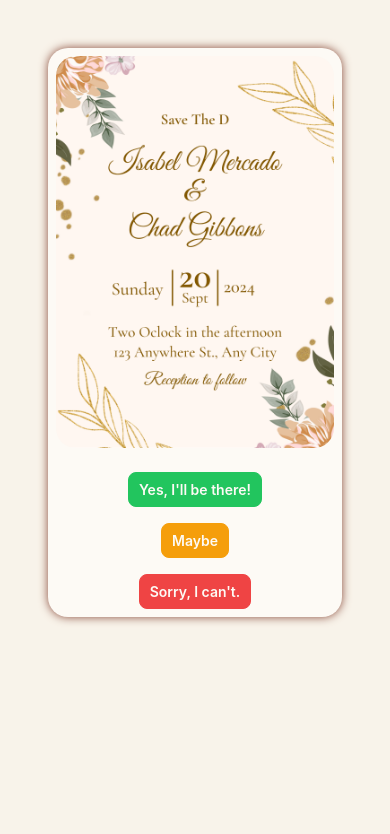
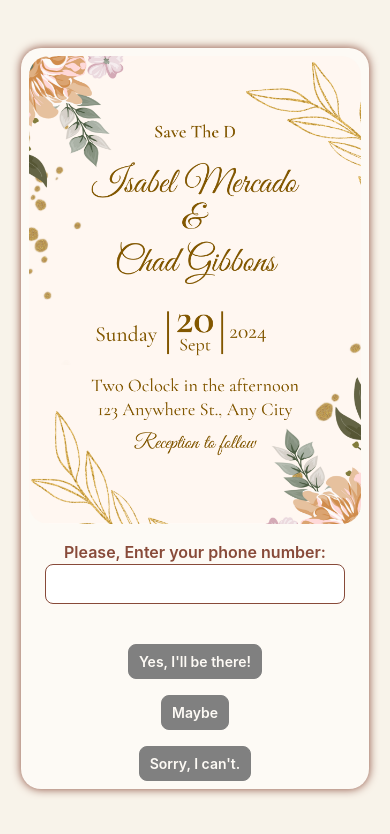
Before and after one commit to ToqaHani/Evanta, a React (Vite) app in the folder Frontend/Evanta-Frontend/: page / in a window 390 px wide. Shown: the top 834 px of the page. Built offline with nearby package versions, Linux system fonts and the light colour scheme.

Commit message:
feat: update invitation component with phone input and status handling

```diff
--- a/Frontend/Evanta-Frontend/package.json
+++ b/Frontend/Evanta-Frontend/package.json
@@ -10,11 +10,13 @@
     "preview": "vite preview"
   },
   "dependencies": {
+    "axios": "^1.20.0",
     "bootstrap": "^5.3.8",
     "react": "^19.2.8",
     "react-bootstrap": "^2.10.10",
     "react-dom": "^19.2.8",
-    "react-icons": "^5.7.0"
+    "react-icons": "^5.7.0",
+    "react-router-dom": "^7.18.3"
   },
   "devDependencies": {
     "@eslint/js": "^10.0.1",
--- a/Frontend/Evanta-Frontend/src/pages/Public-Invitation/Public-invitation.css
+++ b/Frontend/Evanta-Frontend/src/pages/Public-Invitation/Public-invitation.css
@@ -30,6 +30,10 @@ body {
   color: var(--color-dark-brown);
 }
 
+label {
+  font-weight: 600;
+  color: var(--color-brown);
+}
 .page {
   position: fixed;
   inset: 0;
@@ -65,6 +69,20 @@ div.content {
   border-radius: 20px;
 }
 
+input {
+  border: 1px solid var(--color-brown);
+  border-radius: 8px;
+  width: 300px;
+  height: 40px;
+  color: var(--color-dark-brown);
+  padding: 5px;
+}
+
+input:focus {
+  border: 2px solid var(--color-dark-brown);
+  outline: none;
+}
+
 button {
   color: var(--color-white);
   padding: 10px 16px;
@@ -78,9 +96,15 @@ button {
   font-weight: 600;
 }
 
-button:hover {
+button:disabled {
+  cursor: not-allowed;
+  background-color: gray !important;
+  border: 1px solid gray !important;
+}
+button:enabled:hover {
   opacity: 0.8;
 }
+
 @media (max-width: 575.98px) {
   button {
     padding: 6px 10px;
--- a/Frontend/Evanta-Frontend/src/pages/Public-Invitation/Public-invitationComponents/invitation.jsx
+++ b/Frontend/Evanta-Frontend/src/pages/Public-Invitation/Public-invitationComponents/invitation.jsx
@@ -1,7 +1,11 @@
 import { useState } from "react";
-import photo from '../../../assets/Beige And Gold Floral Wedding Invitation.png'
+import { useParams } from "react-router-dom";
+import axios from "axios";
+import photo from "../../../assets/Beige And Gold Floral Wedding Invitation.png";
 import { FaCircleCheck } from "react-icons/fa6";
 function Invitation() {
+  const { eventId } = useParams();
+  let [phone, setPhone] = useState("");
   // بغير حالة ال geust على حسب اللي اختاره
   let [status, setStatus] = useState("Pending");
   //   بغير بيها لون الكلمة جوا المسدج
@@ -9,10 +13,24 @@ function Invitation() {
   //   بظهر بيها و بخفي المسدج اللي هتظهر
   let [showMessage, setShowMessage] = useState(false);
   // بخليه يغبر كل اللي فوق
-  function handleClick(e) {
-    setStatusColor(e.target.style.backgroundColor);
-    setStatus(e.target.name);
-    setShowMessage(true);
+  async function handleClick(e) {
+    const selectedStatus = e.target.name;
+
+    try {
+      await axios.patch(
+        `http://localhost:3000/api/events/${eventId}/guests/status`,
+        {
+          phone,
+          status: selectedStatus,
+        },
+      );
+
+      setStatusColor(e.target.style.backgroundColor);
+      setStatus(selectedStatus);
+      setShowMessage(true);
+    } catch (error) {
+      console.log(error.response?.data);
+    }
   }
 
   return (
@@ -47,6 +65,21 @@ function Invitation() {
       )}
       <div className="content m-5 p-2 p-sm-5 d-flex flex-column justify-content-center align-items-center">
         <img src={photo} alt="invitation" className="invitation-img" />
+        <div className="d-flex flex-column justify-content-center align-items-center p-3">
+          <label htmlFor="phone">Please, Enter your phone number:</label>
+          <input
+            type="text"
+            id="phone"
+            value={phone}
+            maxLength={11}
+            onChange={(e) => {
+              const value = e.target.value;
+              if (/^\d*$/.test(value)) {
+                setPhone(value);
+              }
+            }}
+          />
+        </div>
         <div className="d-flex flex-column flex-sm-row mt-4 gap-3 justify-content-center align-items-center">
           <button
             name="Confirmed"
@@ -54,6 +87,7 @@ function Invitation() {
               backgroundColor: "var(--color-green)",
               border: "1px solid var(--color-green)",
             }}
+            disabled={!/^(010|011|012|015)\d{8}$/.test(phone)}
             onClick={handleClick}
           >
             Yes, I'll be there!
@@ -64,6 +98,7 @@ function Invitation() {
               backgroundColor: "var(--color-orange)",
               border: "1px solid var(--color-orange)",
             }}
+            disabled={!/^(010|011|012|015)\d{8}$/.test(phone)}
             onClick={handleClick}
           >
             Maybe
@@ -74,6 +109,7 @@ function Invitation() {
               backgroundColor: "var(--color-red)",
               border: "1px solid var(--color-red)",
             }}
+            disabled={!/^(010|011|012|015)\d{8}$/.test(phone)}
             onClick={handleClick}
           >
             Sorry, I can't.
```
Also changed, not shown: 1 other file (tests, documents, lock files or other folders).
